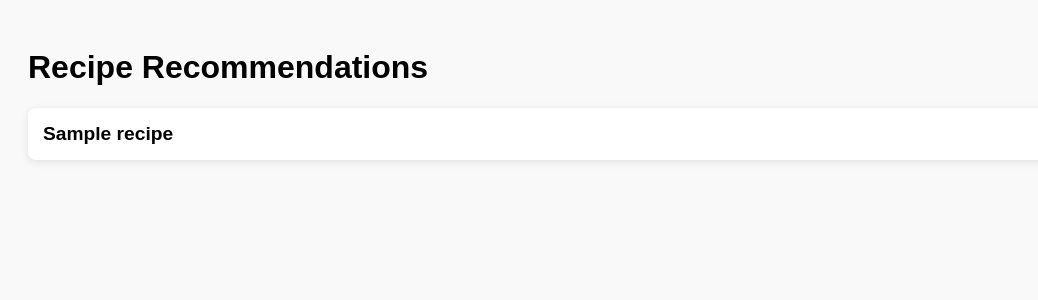
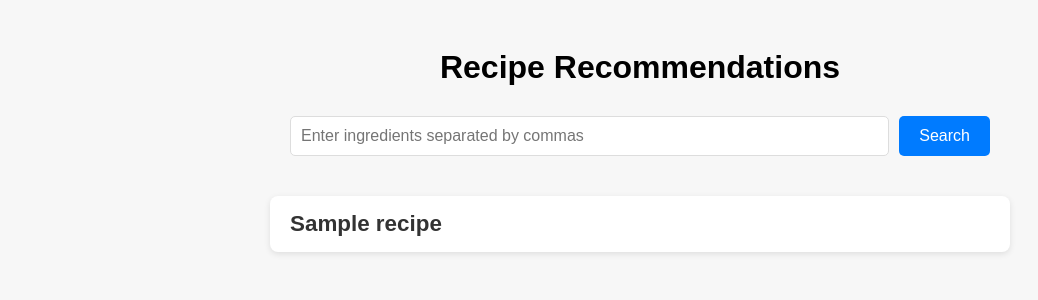
Before and after one commit to nivyarodrigues2020/flask-recipe-app, a Flask app: template templates/index.html in a window 1280 px wide. Shown: the top 300 px of the page, without its empty margins (0-1038 px from the left). Run offline with Flask 2, Linux system fonts and the light colour scheme; the template is opened without the code that fills it: most values are stand-ins (such as "Sample title", 1, 10 or a date in 2020).

Commit message:
Update index.html
collapsible cards

```diff
--- a/templates/index.html
+++ b/templates/index.html
@@ -8,35 +8,81 @@
     body {
       font-family: Arial, sans-serif;
       padding: 20px;
-            background: #f9f9f9;
+      background: #f7f7f7;
+    }
+    h1 {
+      text-align: center;
+      margin-bottom: 30px;
+    }
+    .message {
+      text-align: center;
+      margin-bottom: 20px;
+      font-size: 1.1em;
+      color: #cc0000;
     }
     .card {
       background: white;
       border-radius: 8px;
-            box-shadow: 0 2px 8px rgba(0,0,0,0.1);
+      padding: 15px 20px;
       margin-bottom: 15px;
+      box-shadow: 0 2px 6px rgb(0 0 0 / 0.1);
+      max-width: 700px;
+      margin-left: auto;
+      margin-right: auto;
       cursor: pointer;
-            padding: 15px;
-            transition: background 0.3s ease;
+      user-select: none;
+      transition: box-shadow 0.3s ease;
     }
     .card:hover {
-            background: #f0f0f0;
+      box-shadow: 0 5px 15px rgb(0 0 0 / 0.2);
     }
-        .card-title {
+    .recipe-title {
       font-weight: bold;
-            font-size: 1.2em;
-        }
-        .card-content {
-            margin-top: 10px;
-            display: none;
-            font-size: 0.95em;
+      font-size: 1.4em;
       color: #333;
     }
-        .card-content.visible {
+    .details {
+      margin-top: 15px;
+      display: none;
+      color: #444;
+    }
+    .details strong {
       display: block;
+      margin-bottom: 8px;
+      font-weight: bold;
+      color: #222;
     }
-        .ingredients {
-            margin-bottom: 8px;
+    .details ul {
+      list-style: disc inside;
+      padding-left: 10px;
+      margin-bottom: 15px;
+    }
+    form {
+      max-width: 700px;
+      margin: 0 auto 40px auto;
+      display: flex;
+      justify-content: center;
+      gap: 10px;
+    }
+    input[type="text"] {
+      flex-grow: 1;
+      padding: 10px;
+      font-size: 1em;
+      border: 1px solid #ddd;
+      border-radius: 5px;
+    }
+    button {
+      padding: 10px 20px;
+      font-size: 1em;
+      background-color: #007bff;
+      color: white;
+      border: none;
+      border-radius: 5px;
+      cursor: pointer;
+      transition: background-color 0.3s ease;
+    }
+    button:hover {
+      background-color: #0056b3;
     }
   </style>
 </head>
@@ -44,21 +90,28 @@
   <h1>Recipe Recommendations</h1>
 
   {% if message %}
-    <p><strong>{{ message }}</strong></p>
+  <div class="message">{{ message }}</div>
   {% endif %}
 
+  <form method="POST" action="/">
+    <input type="text" name="ingredients" placeholder="Enter ingredients separated by commas" required />
+    <button type="submit">Search</button>
+  </form>
+
   {% for recipe in recipes %}
-    <div class="card" onclick="toggleCard(this)">
-        <div class="card-title">{{ recipe.Name }}</div>
-        <div class="card-content">
-            <div class="ingredients"><strong>Ingredients:</strong>
+  <div class="card" onclick="toggleDetails(this)">
+    <div class="recipe-title">{{ recipe.Name }}</div>
+    <div class="details">
+      <div>
+        <strong>Ingredients:</strong>
         <ul>
           {% for ing in recipe.Cleaned_Ingredients %}
           <li>{{ ing }}</li>
           {% endfor %}
         </ul>
       </div>
-            <div class="instructions"><strong>Instructions:</strong>
+      <div>
+        <strong>Instructions:</strong>
         <p>{{ recipe.Instructions }}</p>
       </div>
     </div>
@@ -66,10 +119,15 @@
   {% endfor %}
 
   <script>
-        function toggleCard(card) {
-            const content = card.querySelector('.card-content');
-            content.classList.toggle('visible');
+    function toggleDetails(card) {
+      const details = card.querySelector('.details');
+      if (details.style.display === 'block') {
+        details.style.display = 'none';
+      } else {
+        details.style.display = 'block';
+      }
     }
   </script>
+
 </body>
 </html>
```
Lines whose indentation alone changed are shown as unchanged.
